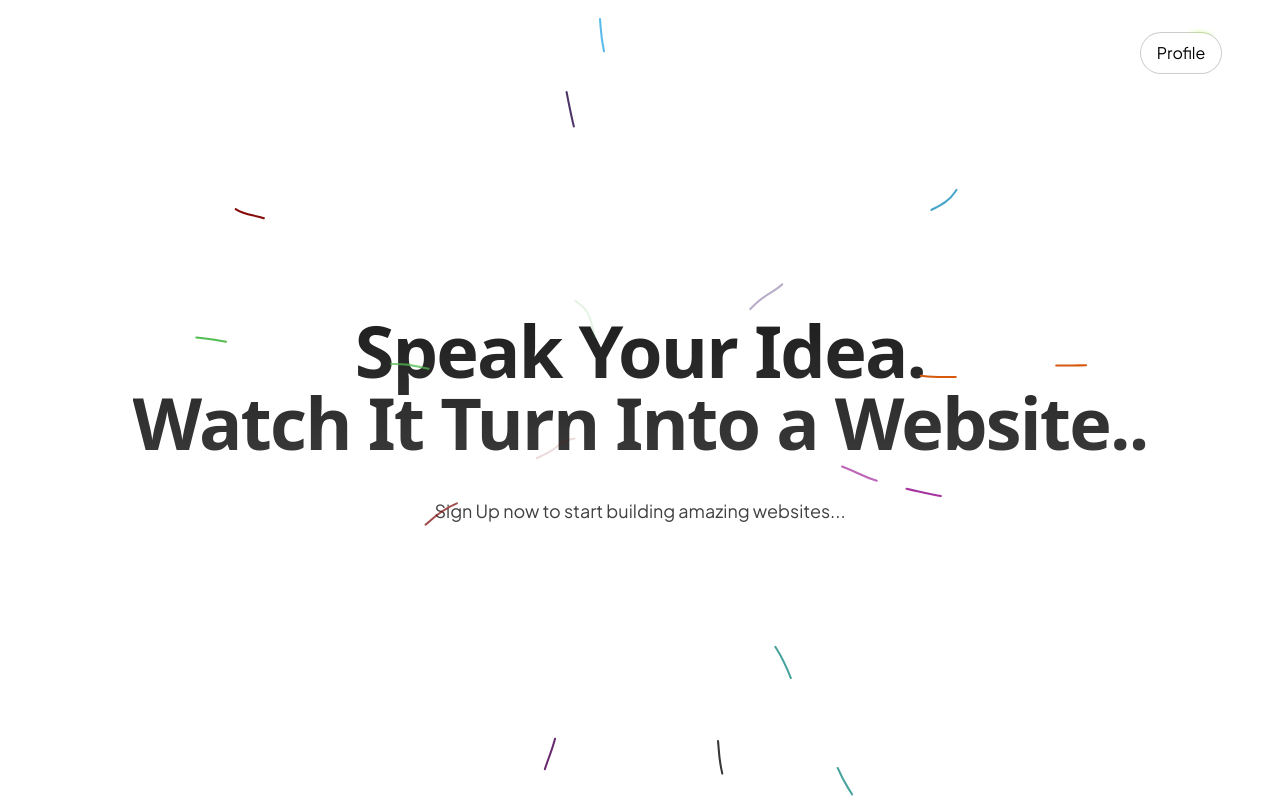
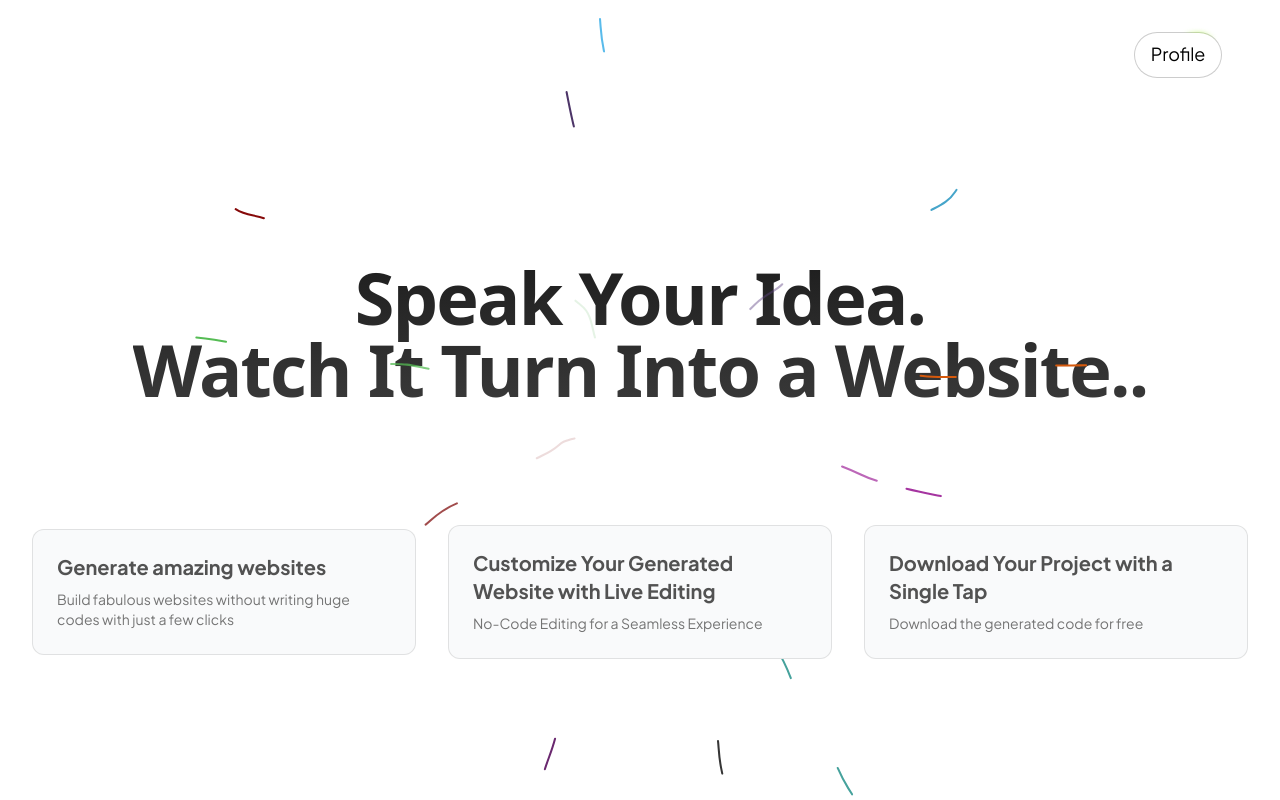
Before and after one commit to RaghulParthasarathy/Product_Dev, a React (Vite) app in the folder client/: page / in a window 1280 px wide. Built offline with nearby package versions, Linux system fonts and the light colour scheme.

Commit message:
Update BackgroundLinesDemo.tsx

```diff
--- a/client/src/components/BackgroundLinesDemo.tsx
+++ b/client/src/components/BackgroundLinesDemo.tsx
@@ -1,16 +1,24 @@
 import React from "react";
 import  BackgroundLines  from "./ui/background-lines.tsx";
 import Navbar from "./Navbar.tsx";
+import { ThreeDCardDemo } from "./ThreeDCardDemo.tsx";
 export default function BackgroundLinesDemo() {
   return (
-    <BackgroundLines className="flex items-center justify-center w-full flex-col px-4">
-      <Navbar/>
+    <BackgroundLines className="flex items-center justify-center w-full flex-col px-4 pt-40">
+
       <h2 className="bg-clip-text text-transparent text-center bg-gradient-to-b from-neutral-900 to-neutral-700 dark:from-neutral-600 dark:to-white text-2xl md:text-4xl lg:text-7xl font-sans py-2 md:py-10  font-bold tracking-tight">
       Speak Your Idea. <br /> Watch It Turn Into a Website..
       </h2>
       <p className="max-w-xl mx-auto text-sm md:text-lg text-neutral-700 dark:text-neutral-400 text-center">
-      Sign Up now to start building amazing websites...
+      <Navbar/>
       </p>
+      <div className="flex w-full pt-30 justify-around">
+      {/* <ThreeDCardDemo head={" Download Your Code Instantly "} subhead={"Export and Use Your Code Anywhere"} /> */}
+      <ThreeDCardDemo head={" Generate amazing websites "} subhead={"Build fabulous websites without writing huge codes with just a few clicks"} />
+      <ThreeDCardDemo head={" Customize Your Generated Website with Live Editing "} subhead={"No-Code Editing for a Seamless Experience"} />
+      <ThreeDCardDemo head={" Download Your Project with a Single Tap "} subhead={" Download the generated code for free  "} />
+      </div>
+
     </BackgroundLines>
   );
 }
```
